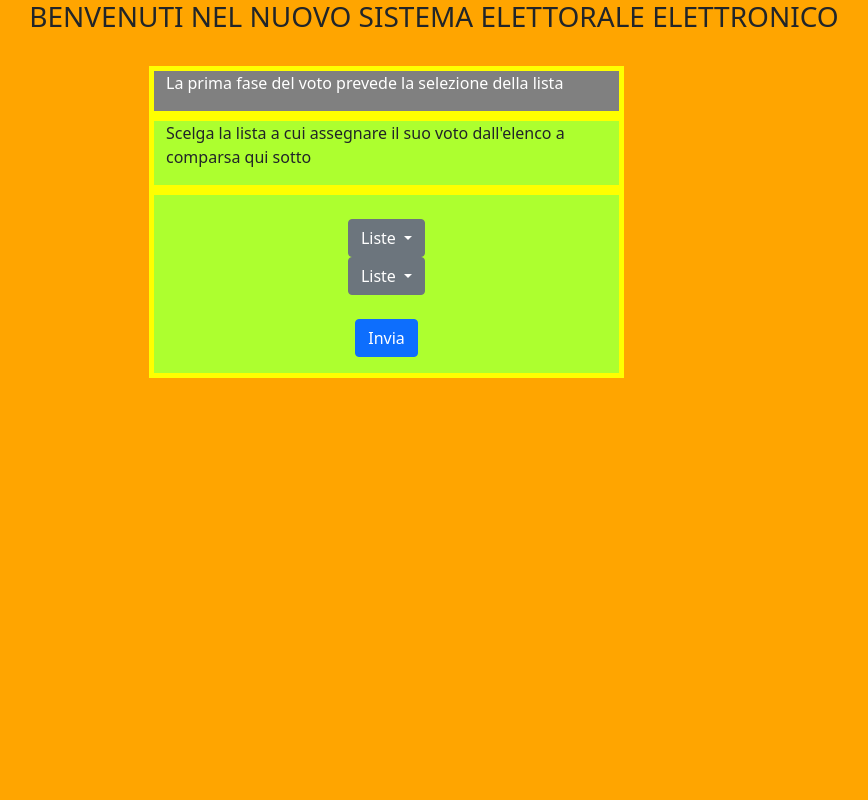
After one commit to Bencio09/Es27PHP, a PHP site: page /Pages/lista.php in a window 1280 px wide. The commit adds this page. Shown: the whole page, without its empty margins (206-1074 px from the left). Run offline with PHP 8.4, Linux system fonts and the light colour scheme; data that the repository does not hold is empty.

Commit message:
Second Commit

```diff
--- /dev/null
+++ b/Pages/lista.php
@@ -0,0 +1,89 @@
+<?php
+include "./connessione.php";
+session_start();
+?>
+
+<html>
+
+<head>
+    <title>Votazioni</title>
+    <link rel="stylesheet" href="../CSS/bootstrap.css" type="text/css">
+    <script src="../JS/bootstrap.js"></script>
+</head>
+
+<body style="background-color: orange;">
+    <h3 style="text-align: center;">BENVENUTI NEL NUOVO SISTEMA ELETTORALE ELETTRONICO </h3>
+    <div class="container">
+        <br>
+        <div class="row">
+            <div class="col-3">
+            </div>
+            <div class="col-5" style="background-color: gray; border: yellow solid 5px; color: white;">
+                <p>La prima fase del voto prevede la selezione della lista</p>
+            </div>
+            <div class="col-3">
+            </div>
+        </div>
+        <div class="row">
+            <div class="col-3">
+            </div>
+            <div class="col-5" style="background-color: greenyellow; border: yellow solid 5px;">
+                <p>Scelga la lista a cui assegnare il suo voto dall'elenco a comparsa qui sotto</p>
+            </div>
+            <div class="col-3">
+            </div>
+        </div>
+        <div class="row">
+            <div class="col-3">
+            </div>
+            <div class="col-5" style="background-color: greenyellow; border: yellow solid 5px; text-align: center;">
+                <br>
+                <div class="dropdown">
+                    <a class="btn btn-secondary dropdown-toggle" href="#" role="button" id="dropdownMenuLink" data-bs-toggle="dropdown" aria-expanded="false">
+                        Liste
+                    </a>
+
+                    <?php
+                    $query = "SELECT liste.nome_lista FROM liste order by liste.nome_lista";
+                    $result = mysqli_query($connessione, $query) or die("Query fallita " . mysqli_error($connessione) . " " . mysqli_errno($connessione));
+                    $row = mysqli_fetch_assoc($result);
+                    echo "$row[nome_lista]";
+
+                    ?>
+
+                    <ul class="dropdown-menu" aria-labelledby="dropdownMenuLink">
+
+                    </ul>
+                </div>
+
+                <div class="dropdown">
+                    <button class="btn btn-secondary dropdown-toggle" type="button" id="dropdownMenuButton1" data-bs-toggle="dropdown" aria-expanded="false">
+                        Liste
+                    </button>
+                    <ul class="dropdown-menu" aria-labelledby="dropdownMenuButton1">
+                        <?php
+                        while ($row = mysqli_fetch_assoc ($result)){
+                        echo '<li><a class="dropdown-item" href="#">', $row["nome_lista"],' </a></li>';
+                        }
+                        ?>
+
+                        <li><a class="dropdown-item" href="#">Action</a></li>
+                        <li><a class="dropdown-item" href="#">Another action</a></li>
+                        <li><a class="dropdown-item" href="#">Something else here</a></li>
+                    </ul>
+                </div>
+                <form action="./Pages/lista.php">
+                    <br>
+                    <input class="btn btn-primary" type="submit" value="Invia">
+                    <br>
+                </form>
+            </div>
+            <div class="col-3">
+            </div>
+        </div>
+    </div>
+
+
+</body>
+
+</html>
```
Also changed, not shown: index.php (+16 -7 lines).
